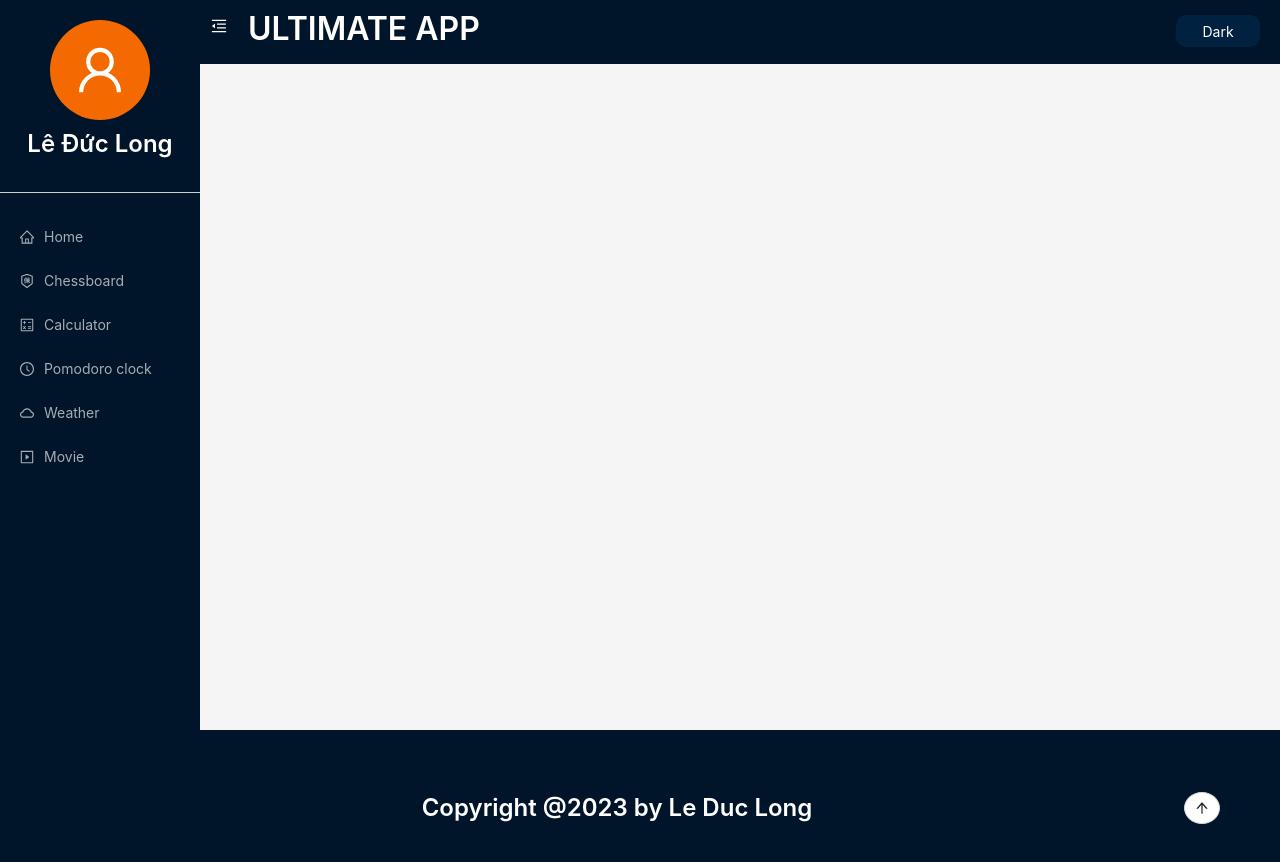
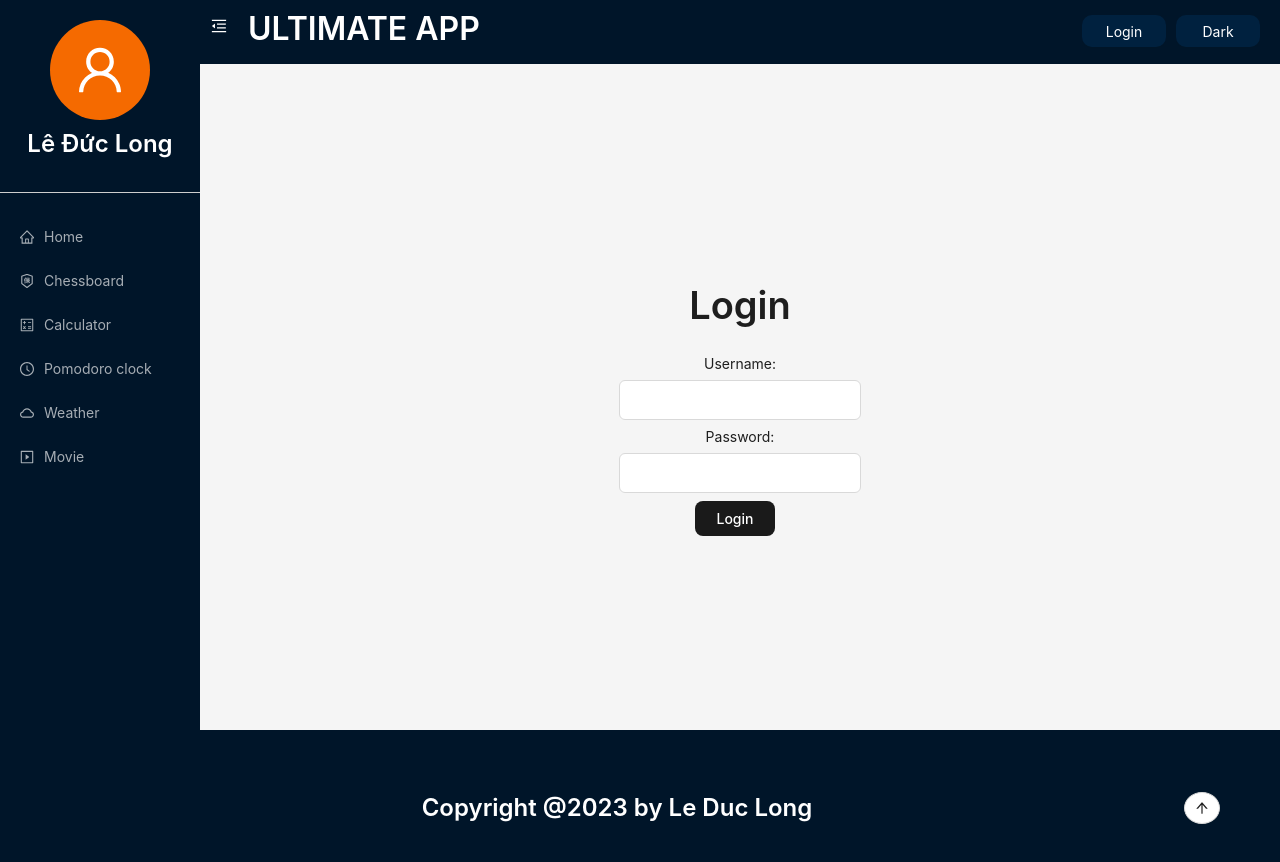
Before and after one commit to lelongrvp/final, a React (Vite) app: page /login in a window 1280 px wide. Shown: the top 862 px of the page. Built offline with nearby package versions, Linux system fonts and the light colour scheme.

Commit message:
add a basic login flow

```diff
--- a/src/App.css
+++ b/src/App.css
@@ -0,0 +1,4 @@
+* {
+  margin: 0;
+  padding: 0;
+}
--- a/src/App.jsx
+++ b/src/App.jsx
@@ -22,12 +22,13 @@ const App = () => {
   const navigate = useNavigate();
   const [collapsed, setCollapsed] = useState(false);
   const [theme, setTheme] = useState("dark");
+
+  const handleLoginClick = () => {
+    navigate("/login");
+  };
+
   const handleMenuClick = ({ key }) => {
     navigate(key);
-  };
-
-  const refreshPage = () => {
-    window.location.reload(false);
   };
 
   return (
@@ -164,12 +165,34 @@ const App = () => {
                         textTransform: "uppercase",
                       }
                 }
-                onClick={() => {
-                  refreshPage();
-                }}
               >
                 Ultimate App
               </Title>
+              <Button
+                onClick={handleLoginClick}
+                style={
+                  theme == "light"
+                    ? {
+                        width: "6em",
+                        padding: 0,
+                        marginTop: 5,
+                        justifyContent: "center",
+                        borderRadius: "10px",
+                      }
+                    : {
+                        width: "6em",
+                        padding: 0,
+                        marginTop: 5,
+                        justifyContent: "center",
+                        borderRadius: "10px",
+                        background: "#00213f",
+                        color: "white",
+                        border: "none",
+                      }
+                }
+              >
+                Login
+              </Button>
               <Button
                 onClick={() => {
                   theme == "light" ? setTheme("dark") : setTheme("light");
@@ -199,7 +222,6 @@ const App = () => {
               </Button>
             </div>
           </Header>
-
           <MyContent />
         </Content>
       </Layout>
--- /dev/null
+++ b/src/Authentication/Login.jsx
@@ -0,0 +1,60 @@
+import { Input, Space } from "antd";
+import Title from "antd/es/typography/Title";
+import { useState } from "react";
+import { useNavigate } from "react-router-dom";
+
+const Login = () => {
+  const [username, setUsername] = useState("");
+  const [password, setPassword] = useState("");
+  const navigate = useNavigate();
+
+  const handleSubmit = async (e) => {
+    e.preventDefault();
+    const response = await fetch("http://localhost:3000/authenticate", {
+      method: "POST",
+      headers: {
+        "Content-Type": "application/json",
+      },
+      body: JSON.stringify({ username, password }),
+    });
+    const { token } = await response.json();
+    localStorage.setItem("token", token);
+    navigate("/");
+  };
+
+  return (
+    <Space
+      direction="vertical"
+      style={{
+        alignItems: "center",
+        textAlign: "center",
+        width: "100%",
+        height: "100%",
+        justifyContent: "center",
+      }}
+    >
+      <Title>Login</Title>
+      <form onSubmit={handleSubmit}>
+        <Space direction="vertical">
+          <label htmlFor="username">Username:</label>
+          <Input
+            type="text"
+            id="username"
+            value={username}
+            onChange={(e) => setUsername(e.target.value)}
+          />
+          <label htmlFor="password">Password:</label>
+          <Input
+            type="password"
+            id="password"
+            value={password}
+            onChange={(e) => setPassword(e.target.value)}
+          />
+          <button type="submit">Login</button>
+        </Space>
+      </form>
+    </Space>
+  );
+};
+
+export default Login;
--- a/src/Content.jsx
+++ b/src/Content.jsx
@@ -1,10 +1,11 @@
-import { Navigate, Route, Routes } from "react-router-dom";
+import { Route, Routes } from "react-router-dom";
 import Home from "./Home";
 import Calculator from "./calculator/Calculator";
 import Chess from "./chess/Chess";
 import Pomodoro from "./pomodoro/Pomodoro";
 import Weather from "./Weather/Weather";
 import Movie from "./Movie/Movie";
+import Login from "./Authentication/Login";
 
 const Content = () => {
   return (
@@ -14,13 +15,14 @@ const Content = () => {
       }}
     >
       <Routes>
-        <Route path="/" element={<Navigate to="/home" />} />
+        <Route path="/" element={<Home />} />
         <Route path="/home" element={<Home />}></Route>
         <Route path="/chessboard" element={<Chess />}></Route>
         <Route path="/calculator" element={<Calculator />}></Route>
         <Route path="/pomodoro" element={<Pomodoro />}></Route>
         <Route path="/weather" element={<Weather />}></Route>
         <Route path="/movie" element={<Movie />}></Route>
+        <Route path="/login" element={<Login />}></Route>
       </Routes>
     </div>
   );
--- a/src/index.css
+++ b/src/index.css
@@ -1,3 +1,4 @@
 * {
   margin: 0;
+  padding: 0;
 }
```
Also changed, not shown: src/PrivateRoute.jsx (added, +13 -0 lines).
